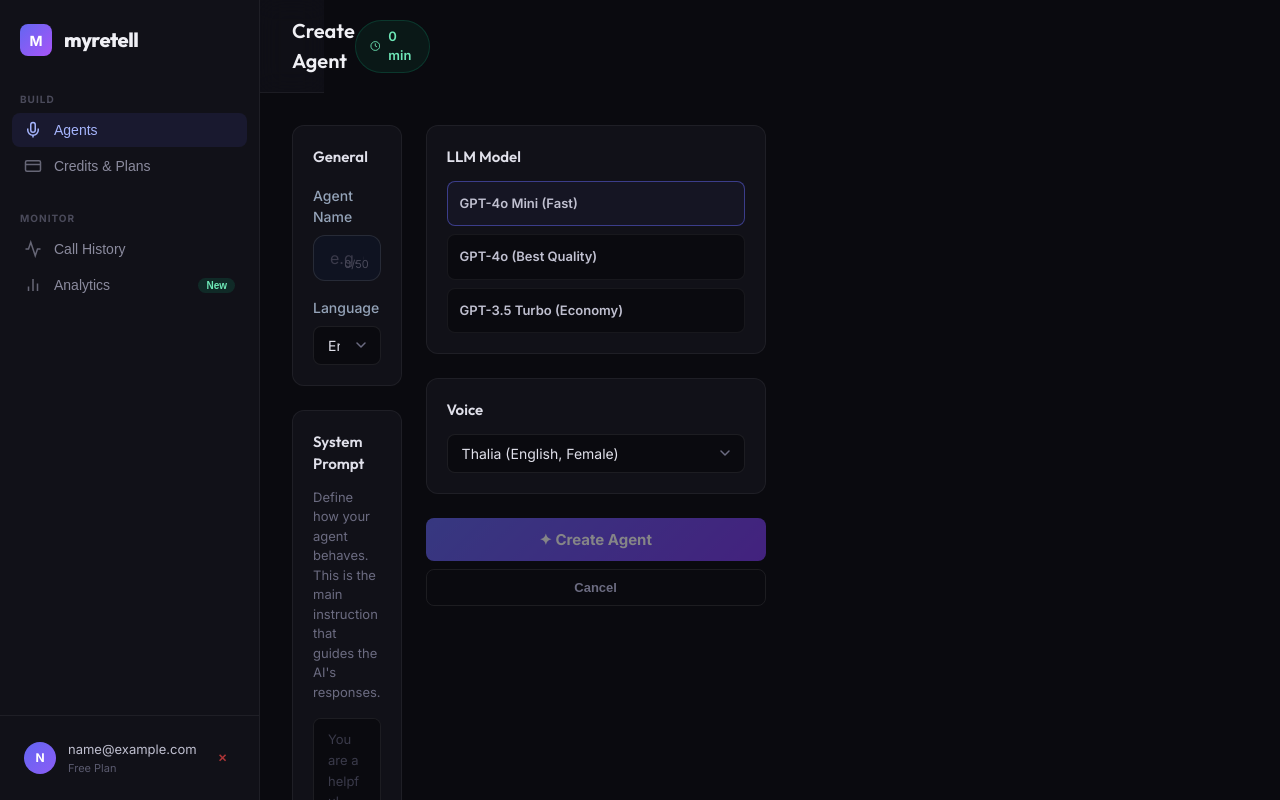
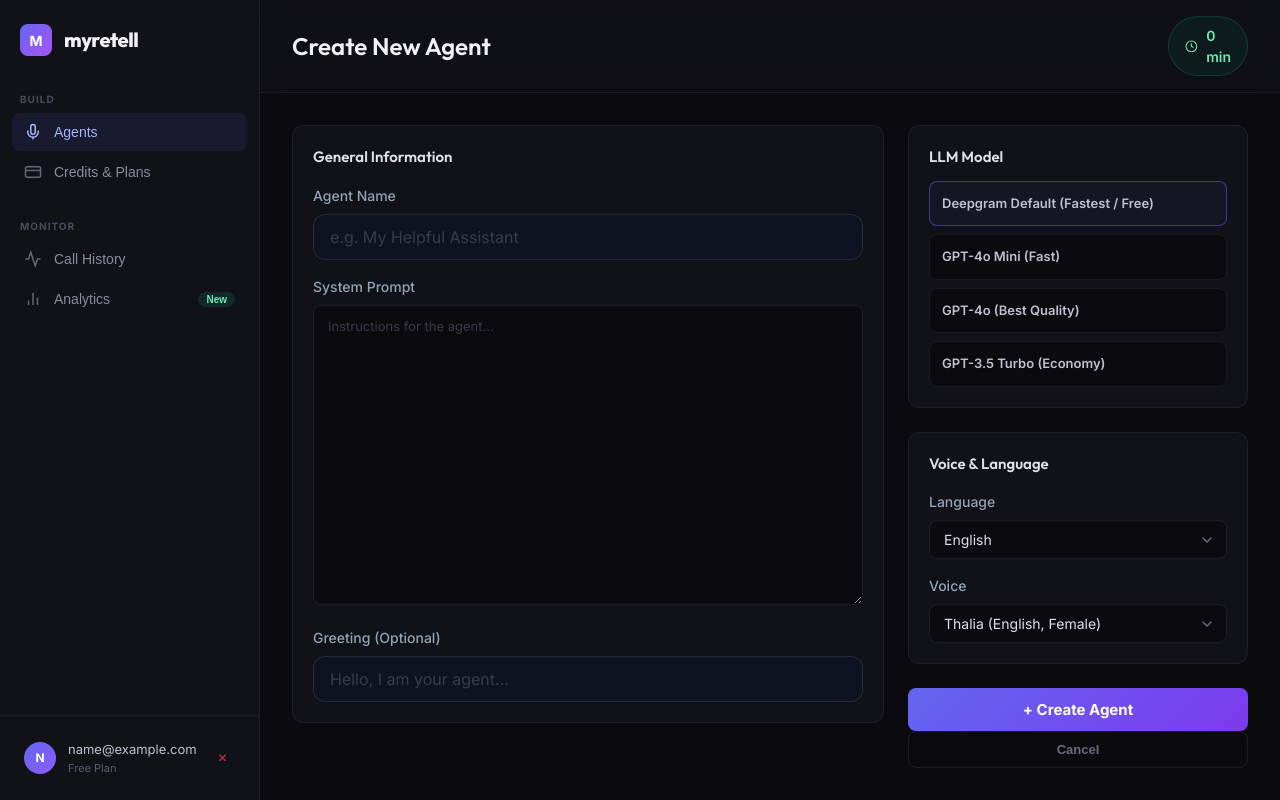
Before and after one commit to mustafagl01/myretell, a React (Vite) app in the folder frontend/: page /agents/create in a window 1280 px wide. Shown: the top 800 px of the page. Built offline with nearby package versions, Linux system fonts and the light colour scheme; sample sign-in values are in the browser's storage.

Commit message:
Fix UI layout and add Deepgram Default model option

```diff
--- a/frontend/src/components/DashboardLayout.css
+++ b/frontend/src/components/DashboardLayout.css
@@ -12,12 +12,9 @@
     display: flex;
     flex-direction: column;
     padding: 0;
-    overflow-y: auto;
-    position: fixed;
+    height: 100vh;
+    position: sticky;
     top: 0;
-    left: 0;
-    bottom: 0;
-    width: 260px;
     z-index: 50;
 }
 
@@ -73,7 +70,7 @@
     display: flex;
     align-items: center;
     gap: 0.75rem;
-    padding: 0.5rem 0.75rem;
+    padding: 0.625rem 0.75rem;
     border-radius: 0.5rem;
     color: #8b8b9e;
     text-decoration: none;
@@ -130,6 +127,7 @@
     gap: 0.75rem;
     padding: 0.5rem;
     border-radius: 0.5rem;
+    position: relative;
 }
 
 .avatar {
@@ -186,11 +184,12 @@
 
 /* ═══ Main Content ═══ */
 .dashboard-main {
-    margin-left: 260px;
     display: flex;
     flex-direction: column;
     min-height: 100vh;
     background: #0a0a0f;
+    min-width: 0;
+    /* Prevent overflow issues */
 }
 
 .top-bar {
@@ -203,31 +202,32 @@
     backdrop-filter: blur(12px);
     position: sticky;
     top: 0;
-    z-index: 10;
+    z-index: 40;
 }
 
 .page-title {
     font-family: 'Outfit', sans-serif;
-    font-size: 1.25rem;
+    font-size: 1.5rem;
     font-weight: 600;
     color: #f0f0f5;
+    margin: 0;
 }
 
 .top-bar-actions {
     display: flex;
     align-items: center;
-    gap: 0.75rem;
+    gap: 1rem;
 }
 
 .credit-pill {
     display: flex;
     align-items: center;
     gap: 0.5rem;
-    padding: 0.375rem 0.875rem;
+    padding: 0.5rem 1rem;
     background: rgba(16, 185, 129, 0.08);
     border: 1px solid rgba(16, 185, 129, 0.2);
     border-radius: 9999px;
-    font-size: 0.8125rem;
+    font-size: 0.875rem;
     font-weight: 600;
     color: #6ee7b7;
     cursor: pointer;
@@ -239,59 +239,29 @@
     border-color: rgba(16, 185, 129, 0.35);
 }
 
-.credit-pill .credit-icon {
-    width: 14px;
-    height: 14px;
-}
-
 .btn-primary {
-    padding: 0.375rem 1rem;
+    padding: 0.5rem 1.25rem;
     background: linear-gradient(135deg, #6366f1, #7c3aed);
     color: white;
     border: none;
     border-radius: 0.5rem;
-    font-size: 0.8125rem;
+    font-size: 0.875rem;
     font-weight: 600;
     cursor: pointer;
     transition: all 0.2s ease;
 }
 
-.btn-primary:hover {
-    transform: translateY(-1px);
-    box-shadow: 0 4px 12px rgba(99, 102, 241, 0.4);
-}
-
 .content-area {
     padding: 2rem;
     flex: 1;
-    display: flex;
-    flex-direction: column;
-    gap: 1.5rem;
-    animation: fade-in 0.3s ease;
 }
 
-@keyframes fade-in {
-    from {
-        opacity: 0;
-        transform: translateY(4px);
+@media (max-width: 1024px) {
+    .dashboard-layout {
+        grid-template-columns: 1fr;
     }
 
-    to {
-        opacity: 1;
-        transform: translateY(0);
-    }
-}
-
-@media (max-width: 768px) {
     .sidebar {
         display: none;
     }
-
-    .dashboard-main {
-        margin-left: 0;
-    }
-
-    .content-area {
-        padding: 1rem;
-    }
 }
--- a/frontend/src/pages/AgentCreate.jsx
+++ b/frontend/src/pages/AgentCreate.jsx
@@ -15,6 +15,7 @@ const VOICE_OPTIONS = [
 ];
 
 const LLM_OPTIONS = [
+    { value: 'deepgram-default', label: 'Deepgram Default (Fastest / Free)' },
     { value: 'gpt-4o-mini', label: 'GPT-4o Mini (Fast)' },
     { value: 'gpt-4o', label: 'GPT-4o (Best Quality)' },
     { value: 'gpt-3.5-turbo', label: 'GPT-3.5 Turbo (Economy)' },
@@ -26,7 +27,6 @@ const LANGUAGE_OPTIONS = [
     { value: 'es', label: 'Spanish' },
     { value: 'fr', label: 'French' },
     { value: 'de', label: 'German' },
-    { value: 'multi', label: 'Multi-language' },
 ];
 
 export const AgentCreate = ({ user, onLogout }) => {
@@ -36,7 +36,7 @@ export const AgentCreate = ({ user, onLogout }) => {
     const [form, setForm] = useState({
         name: '',
         systemPrompt: '',
-        llmModel: 'gpt-4o-mini',
+        llmModel: 'deepgram-default',
         voice: 'aura-2-thalia-en',
         sttModel: 'nova-3',
         language: 'en',
@@ -50,8 +50,6 @@ export const AgentCreate = ({ user, onLogout }) => {
 
     const handleSubmit = async (e) => {
         e.preventDefault();
-        if (!form.name.trim() || !form.systemPrompt.trim()) return;
-
         setSaving(true);
         setError('');
         try {
@@ -64,11 +62,10 @@ export const AgentCreate = ({ user, onLogout }) => {
                 body: JSON.stringify(form)
             });
 
+            const data = await res.json();
             if (res.ok) {
-                const agent = await res.json();
-                navigate(`/agents/${agent.id}`);
+                navigate(`/agents/${data.id}`);
             } else {
-                const data = await res.json();
                 setError(data.error || 'Failed to create agent');
             }
         } catch (err) {
@@ -79,61 +76,38 @@ export const AgentCreate = ({ user, onLogout }) => {
     };
 
     return (
-        <DashboardLayout user={user} onLogout={onLogout} title="Create Agent">
+        <DashboardLayout user={user} onLogout={onLogout} title="Create New Agent">
             <form className="agent-form" onSubmit={handleSubmit}>
-                {/* Left Column - Main Config */}
                 <div className="form-main">
                     <div className="form-card">
-                        <h3 className="form-card-title">General</h3>
-
+                        <h3 className="form-card-title">General Information</h3>
                         <div className="form-group">
                             <label className="form-label">Agent Name</label>
                             <input
                                 type="text"
                                 className="form-input"
-                                placeholder="e.g. Customer Support Agent"
+                                placeholder="e.g. My Helpful Assistant"
                                 value={form.name}
                                 onChange={(e) => handleChange('name', e.target.value)}
-                                maxLength={50}
                                 required
                             />
-                            <span className="char-count">{form.name.length}/50</span>
                         </div>
-
                         <div className="form-group">
-                            <label className="form-label">Language</label>
-                            <select className="form-select" value={form.language} onChange={(e) => handleChange('language', e.target.value)}>
-                                {LANGUAGE_OPTIONS.map(opt => (
-                                    <option key={opt.value} value={opt.value}>{opt.label}</option>
-                                ))}
-                            </select>
-                        </div>
-                    </div>
-
-                    <div className="form-card">
-                        <h3 className="form-card-title">System Prompt</h3>
-                        <p className="form-card-desc">Define how your agent behaves. This is the main instruction that guides the AI's responses.</p>
-                        <div className="form-group">
+                            <label className="form-label">System Prompt</label>
                             <textarea
                                 className="form-textarea"
-                                placeholder="You are a helpful customer support agent for [Company]. You help users with their questions about products, billing, and technical issues. Be friendly, professional, and concise."
+                                placeholder="Instructions for the agent..."
                                 value={form.systemPrompt}
                                 onChange={(e) => handleChange('systemPrompt', e.target.value)}
-                                rows={10}
                                 required
                             />
-                            <span className="char-count">{form.systemPrompt.length} characters (min 20)</span>
                         </div>
-                    </div>
-
-                    <div className="form-card">
-                        <h3 className="form-card-title">Greeting Message</h3>
-                        <p className="form-card-desc">Optional first message the agent says when a call starts.</p>
                         <div className="form-group">
+                            <label className="form-label">Greeting (Optional)</label>
                             <input
                                 type="text"
                                 className="form-input"
-                                placeholder="e.g. Hello! How can I help you today?"
+                                placeholder="Hello, I am your agent..."
                                 value={form.greeting}
                                 onChange={(e) => handleChange('greeting', e.target.value)}
                             />
@@ -141,7 +115,6 @@ export const AgentCreate = ({ user, onLogout }) => {
                     </div>
                 </div>
 
-                {/* Right Column - Settings */}
                 <div className="form-sidebar">
                     <div className="form-card">
                         <h3 className="form-card-title">LLM Model</h3>
@@ -155,28 +128,31 @@ export const AgentCreate = ({ user, onLogout }) => {
                                         checked={form.llmModel === opt.value}
                                         onChange={() => handleChange('llmModel', opt.value)}
                                     />
-                                    <div className="model-option-content">
-                                        <span className="model-name">{opt.label}</span>
-                                    </div>
+                                    <span className="model-name">{opt.label}</span>
                                 </label>
                             ))}
                         </div>
                     </div>
 
                     <div className="form-card">
-                        <h3 className="form-card-title">Voice</h3>
-                        <select className="form-select" value={form.voice} onChange={(e) => handleChange('voice', e.target.value)}>
-                            {VOICE_OPTIONS.map(opt => (
-                                <option key={opt.value} value={opt.value}>{opt.label}</option>
-                            ))}
-                        </select>
+                        <h3 className="form-card-title">Voice & Language</h3>
+                        <div className="form-group">
+                            <label className="form-label">Language</label>
+                            <select className="form-select" value={form.language} onChange={(e) => handleChange('language', e.target.value)}>
+                                {LANGUAGE_OPTIONS.map(o => <option key={o.value} value={o.value}>{o.label}</option>)}
+                            </select>
+                        </div>
+                        <div className="form-group">
+                            <label className="form-label">Voice</label>
+                            <select className="form-select" value={form.voice} onChange={(e) => handleChange('voice', e.target.value)}>
+                                {VOICE_OPTIONS.map(o => <option key={o.value} value={o.value}>{o.label}</option>)}
+                            </select>
+                        </div>
                     </div>
 
-                    {error && <div className="form-error">{error}</div>}
-
-                    <div className="form-actions-sidebar">
-                        <button type="submit" className="btn-create" disabled={saving || !form.name.trim() || form.systemPrompt.trim().length < 20}>
-                            {saving ? 'Creating...' : '✦ Create Agent'}
+                    <div className="form-actions">
+                        <button type="submit" className="btn-create" disabled={saving}>
+                            {saving ? 'Creating...' : '+ Create Agent'}
                         </button>
                         <button type="button" className="btn-cancel" onClick={() => navigate('/agents')}>
                             Cancel
@@ -184,6 +160,7 @@ export const AgentCreate = ({ user, onLogout }) => {
                     </div>
                 </div>
             </form>
+            {error && <div className="form-error-sticky">{error}</div>}
         </DashboardLayout>
     );
 };
```
Also changed, not shown: 1 other file (tests, documents, lock files or other folders).
